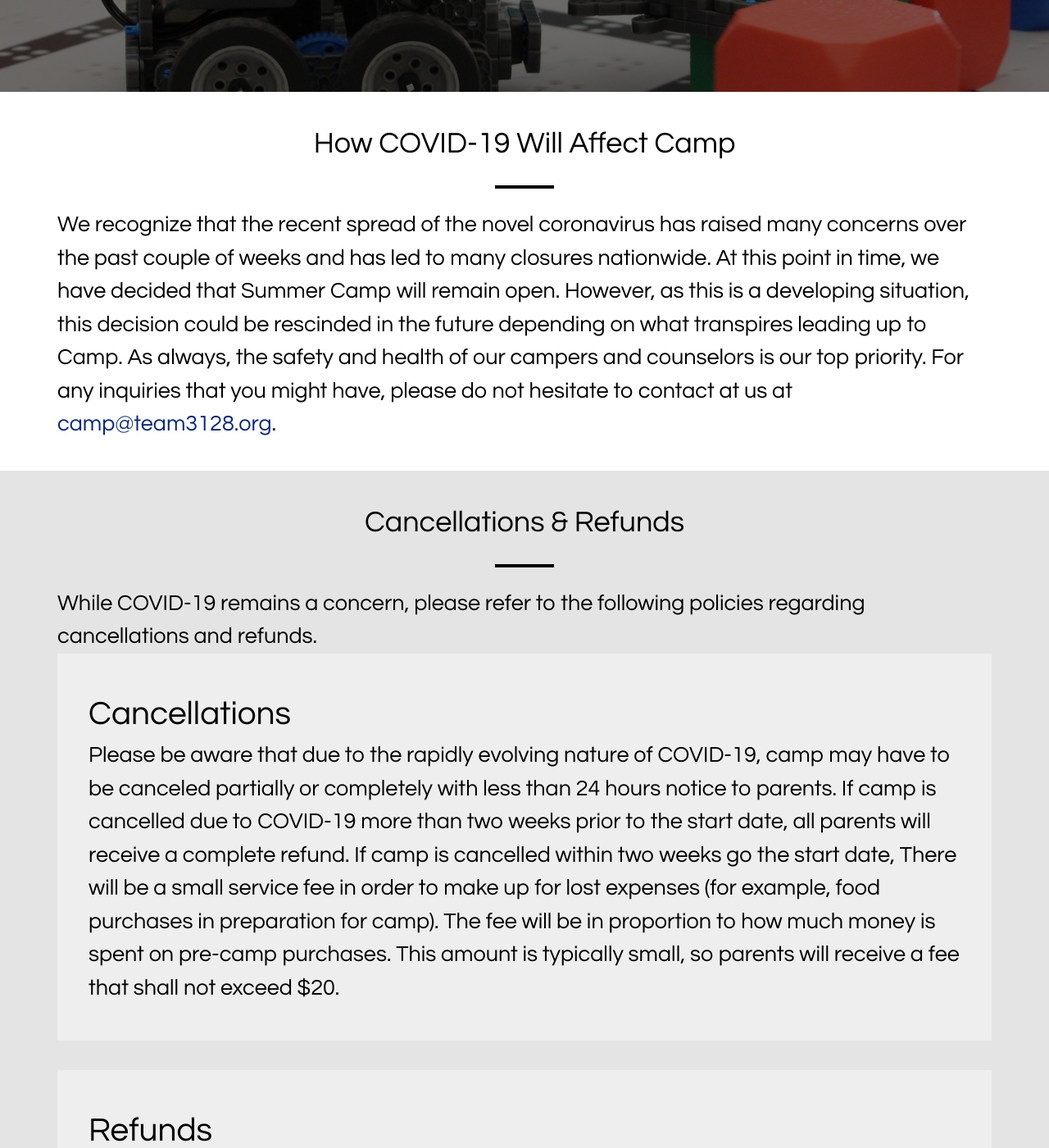
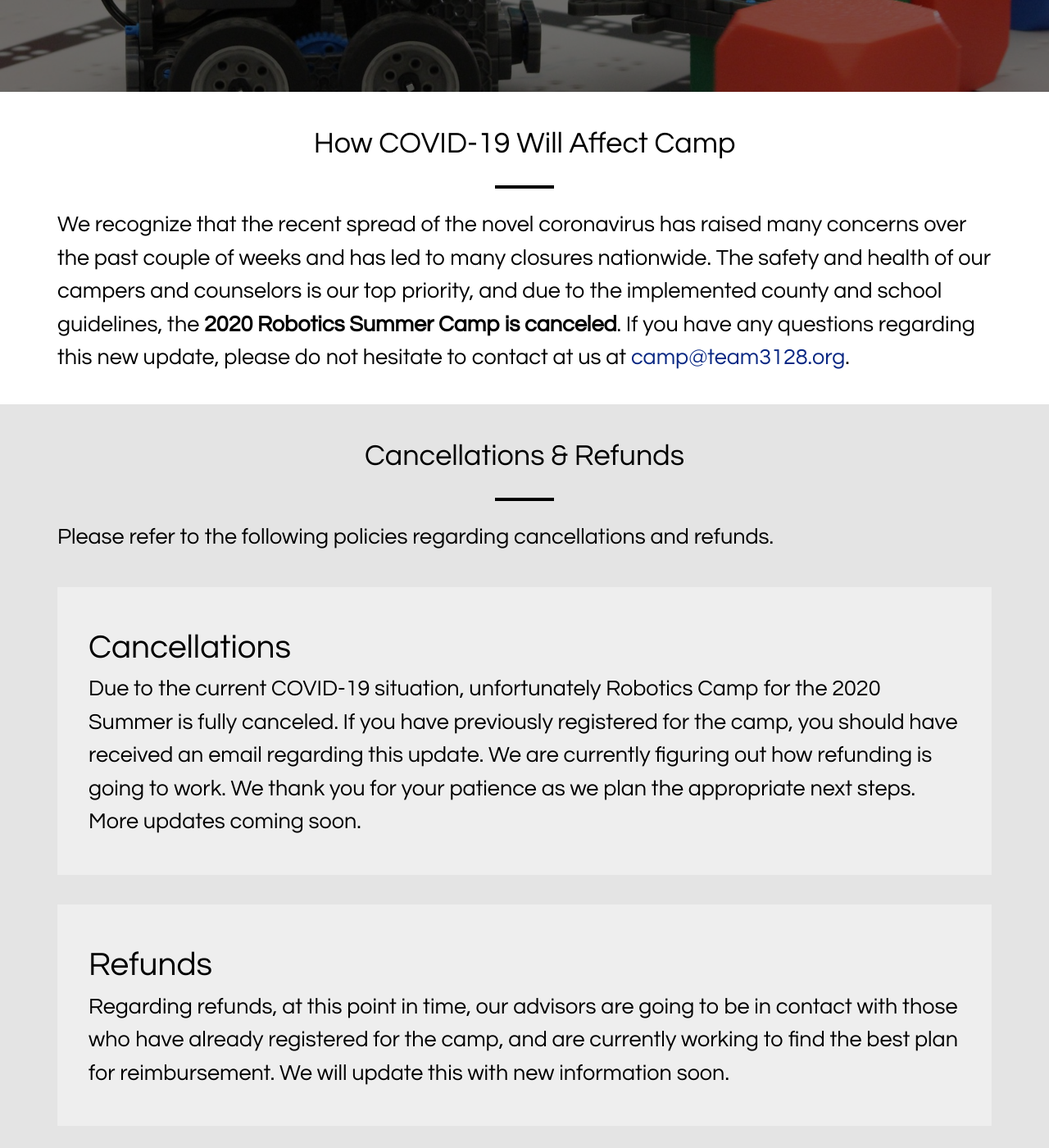
Before and after one commit to Team3128/camp, a Jekyll site: the page built from covid19.html, in a window 1280 px wide and 1400 px high, scrolled down 424 px. Shown: the whole window at 82% size. Built offline with Jekyll 4.4.1, drawn with Linux system fonts in a browser that asks for light colours; nearby versions of some CDN libraries; some of the changed text lies outside the part shown.

Commit message:
camp canceled info

```diff
--- a/covid19.html
+++ b/covid19.html
@@ -19,23 +19,30 @@ permalink: /covid19/
     <div class="wrapper block">
         <h1 style="text-align: center;">How COVID-19 Will Affect Camp</h1>
         <hr>
-        <h2>We recognize that the recent spread of the novel coronavirus has raised many concerns over the past couple of weeks and has led to many closures nationwide. At this point in time, we have decided that Summer Camp will remain open. However, as this is a developing situation, this decision could be rescinded in the future depending on what transpires leading up to Camp. As always, the safety and health of our campers and counselors is our top priority. For any inquiries that you might have, please do not hesitate to contact at us at <a href="mailto:camp@team3128.org">camp@team3128.org</a>.
+        <h2>We recognize that the recent spread of the novel coronavirus has raised many concerns over the past couple of weeks and has led to many closures nationwide. The safety and health of our campers and counselors is our top priority, and due to the implemented county and school guidelines, the <b>2020 Robotics Summer Camp is canceled</b>. If you have any questions regarding this new update, please do not hesitate to contact at us at <a href="mailto:camp@team3128.org">camp@team3128.org</a>.
     </div>
 
     <div class="block" style="background: #e4e4e4;">
         <div class="wrapper">
-            <h1 style="text-align: center;">Cancellations & Refunds</h1>
+            <h1 id = "cancels_refunds", style="text-align: center;">Cancellations & Refunds</h1>
             <hr>
-            <h2>While COVID-19 remains a concern, please refer to the following policies regarding cancellations and refunds.
+            <h2>Please refer to the following policies regarding cancellations and refunds.
+            <br><br>
 
     <div class="what_do">
         <div class="wrapper block">
             <div class="grid">
                 <div class="text">
                     <h2>Cancellations</h2>
-                   Please be aware that due to the rapidly evolving nature of COVID-19, camp may have to be canceled partially or completely with less than 24 hours notice to parents.
-If camp is cancelled due to COVID-19 more than two weeks prior to the start date, all parents will receive a complete refund. If camp is cancelled within two weeks go the start date, There will be a small service fee in order to make up for lost expenses (for example, food purchases in preparation for camp).
-The fee will be in proportion to how much money is spent on pre-camp purchases. This amount is typically small, so parents will receive a fee that shall not exceed $20.
+                    Due to the current COVID-19 situation, unfortunately Robotics Camp for the 2020 Summer is fully canceled. If you have previously
+                    registered for the camp, you should have received an email regarding this update. We are currently figuring out how refunding
+                    is going to work. We thank you for your patience as we plan the appropriate next steps. More updates coming soon.
+
+                    <!--
+                        Please be aware that due to the rapidly evolving nature of COVID-19, camp may have to be canceled partially or completely with less than 24 hours notice to parents.
+                    If camp is cancelled due to COVID-19 more than two weeks prior to the start date, all parents will receive a complete refund. If camp is cancelled within two weeks go the start date, There will be a small service fee in order to make up for lost expenses (for example, food purchases in preparation for camp).
+                    The fee will be in proportion to how much money is spent on pre-camp purchases. This amount is typically small, so parents will receive a fee that shall not exceed $20.
+                    -->
                 </div>
             </div>
         </div>
@@ -45,7 +52,7 @@ The fee will be in proportion to how much money is spent on pre-camp purchases.
             <div class="grid">
               <div class="text">
                   <h2>Refunds</h2>
-                  Refunds will be processed normally per the refund policy provided by the Canyon Crest Academy Foundation. The refund policy at this point in time is not available yet, beyond what is tentatively written above. We will update this with new information on refunds as soon as we can.
+                  Regarding refunds, at this point in time, our advisors are going to be in contact with those who have already registered for the camp, and are currently working to find the best plan for reimbursement. We will update this with new information soon.
               </div>
             </div>
         </div>
--- a/register.html
+++ b/register.html
@@ -19,7 +19,10 @@ permalink: /register/
                     <!--
                     Thanks for a great Summer 2019!
                     -->
+                    <!--
                     Registration for Summer 2020 is open now!
+                    -->
+                    Note: 2020 Summer Camp is canceled.
                     <br><br>
                     Take 10% off through April 15! The discount will be automatically applied at checkout.
 
```
Also changed, not shown: programs.html (+11 -4 lines).
